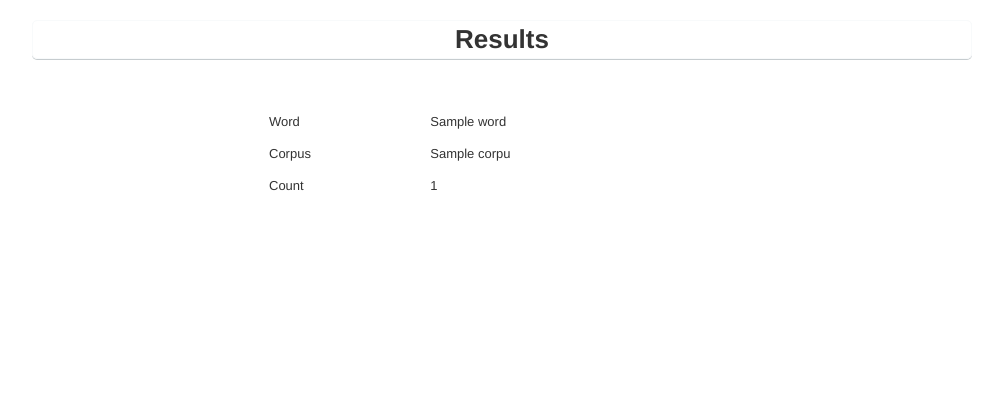
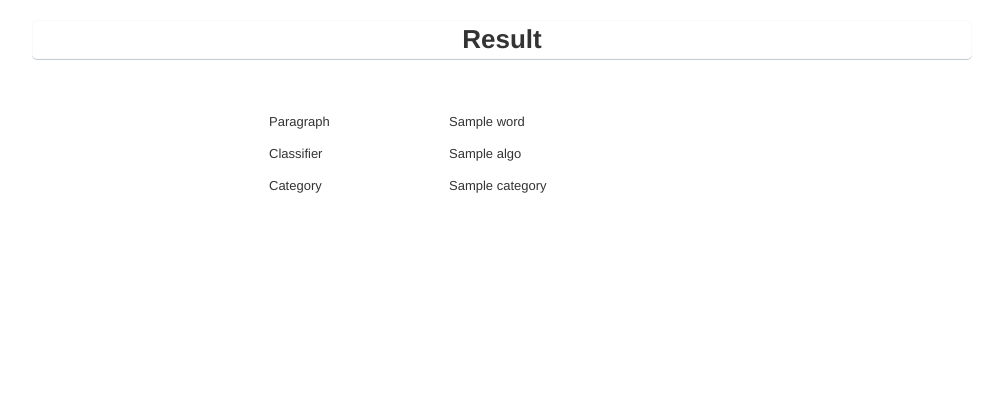
Before and after one commit to YuanhaoSun/WebClassifier, a Django app: template templates/results.html in a window 1280 px wide. Shown: the top 420 px of the page, without its empty margins (138-1141 px from the left). Run offline with Django 3.2, Linux system fonts and the light colour scheme; the template is opened without the code that fills it: most values are stand-ins (such as "Sample title", 1, 10 or a date in 2020).

Commit message:
Online classifier works now

```diff
--- a/templates/home.html
+++ b/templates/home.html
@@ -17,9 +17,9 @@
     <table>
       <tr>
         <td width="100px">Classifier</td>
-        <td><select name="corpus">
+        <td><select name="class_algo">
             {% for text in texts %}
-            <option value="{{ forloop.counter0 }}">{{ text.name }}</option>
+            <option value="{{ forloop.counter0 }}">{{ text }}</option>
             {% endfor %}
         </td>
       </tr>
--- a/templates/results.html
+++ b/templates/results.html
@@ -3,23 +3,23 @@
 {% load i18n %}
 
 {% block page_title %}
-<h1>{% trans "Results" %}</h1>
+<h1>{% trans "Result" %}</h1>
 {% endblock %}
 
 
 {% block content %}
 <table>
   <tr>
-    <td>Word</td>
+    <td>Paragraph</td>
     <td>{{ word }}</td>
   </tr>
   <tr>
-    <td>Corpus</td>
-    <td>{{ corpus.name }}</td>
+    <td>Classifier</td>
+    <td>{{ algo }}</td>
   </tr>
   <tr>
-    <td>Count</td>
-    <td>{{ count }}
+    <td>Category</td>
+    <td>{{ category }}
       </tr>
 </table>
 {% endblock %}
```
Also changed, not shown: apps/classifier/classifier.py (+27 -23 lines), apps/classifier/views.py (+10 -7 lines).
